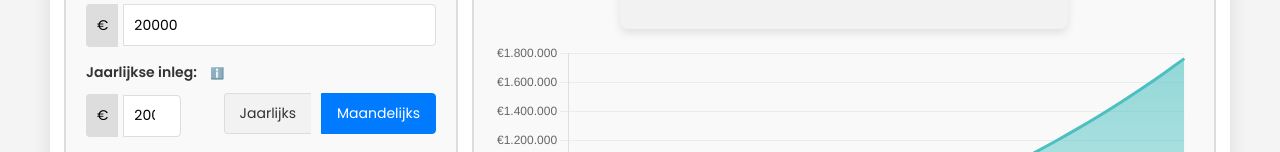
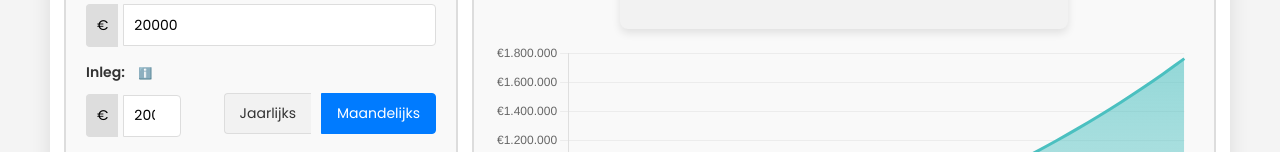
Before and after one commit to gijsdelaat/retirement-calculator, a website: page box3sparen.html in a window 1280 px wide. Shown: the part 227-379 px from the top of the page. Drawn offline with nearby package versions, Linux system fonts and the light colour scheme.

Commit message:
Update box3sparen.html

```diff
--- a/box3sparen.html
+++ b/box3sparen.html
@@ -28,7 +28,7 @@
                     <input type="number" id="startAmount" value="20000" step="500">
                 </div>
 
-                <label for="annualContribution">Jaarlijkse inleg: <span class="tooltip" title="Het bedrag dat je jaarlijks of maandelijks bijdraagt aan je beleggingen. Bijvoorbeeld, als je elk jaar €18.000 inlegt, vul je hier €18.000 in.">ℹ️</span></label>
+                <label for="annualContribution">Inleg: <span class="tooltip" title="Het bedrag dat je jaarlijks of maandelijks bijdraagt aan je beleggingen. Bijvoorbeeld, als je elk jaar €18.000 inlegt, vul je hier €18.000 in.">ℹ️</span></label>
                 <div class="input-toggle-container">
                     <div class="input-container small-input">
                         <span>€</span>
```
